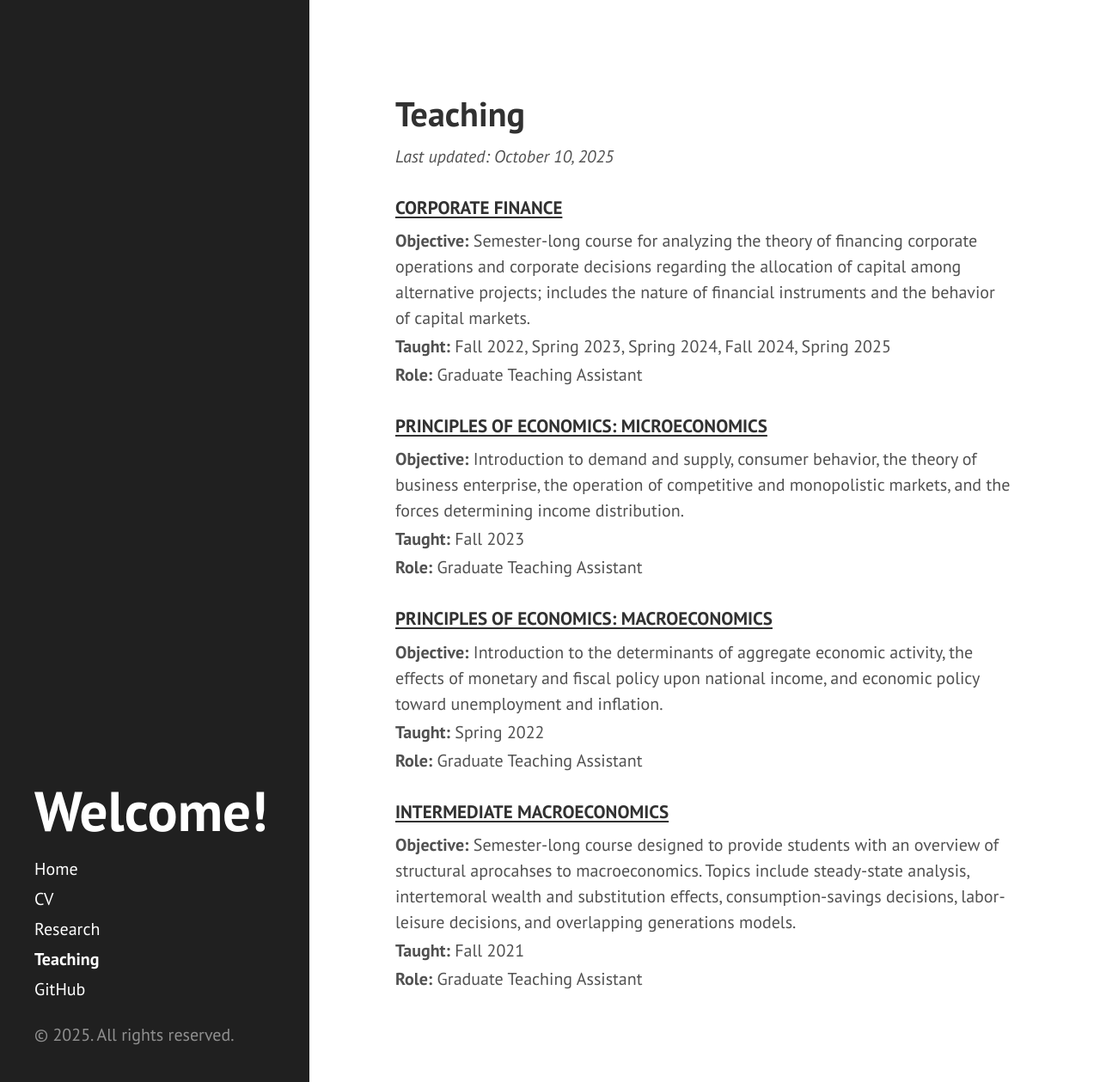
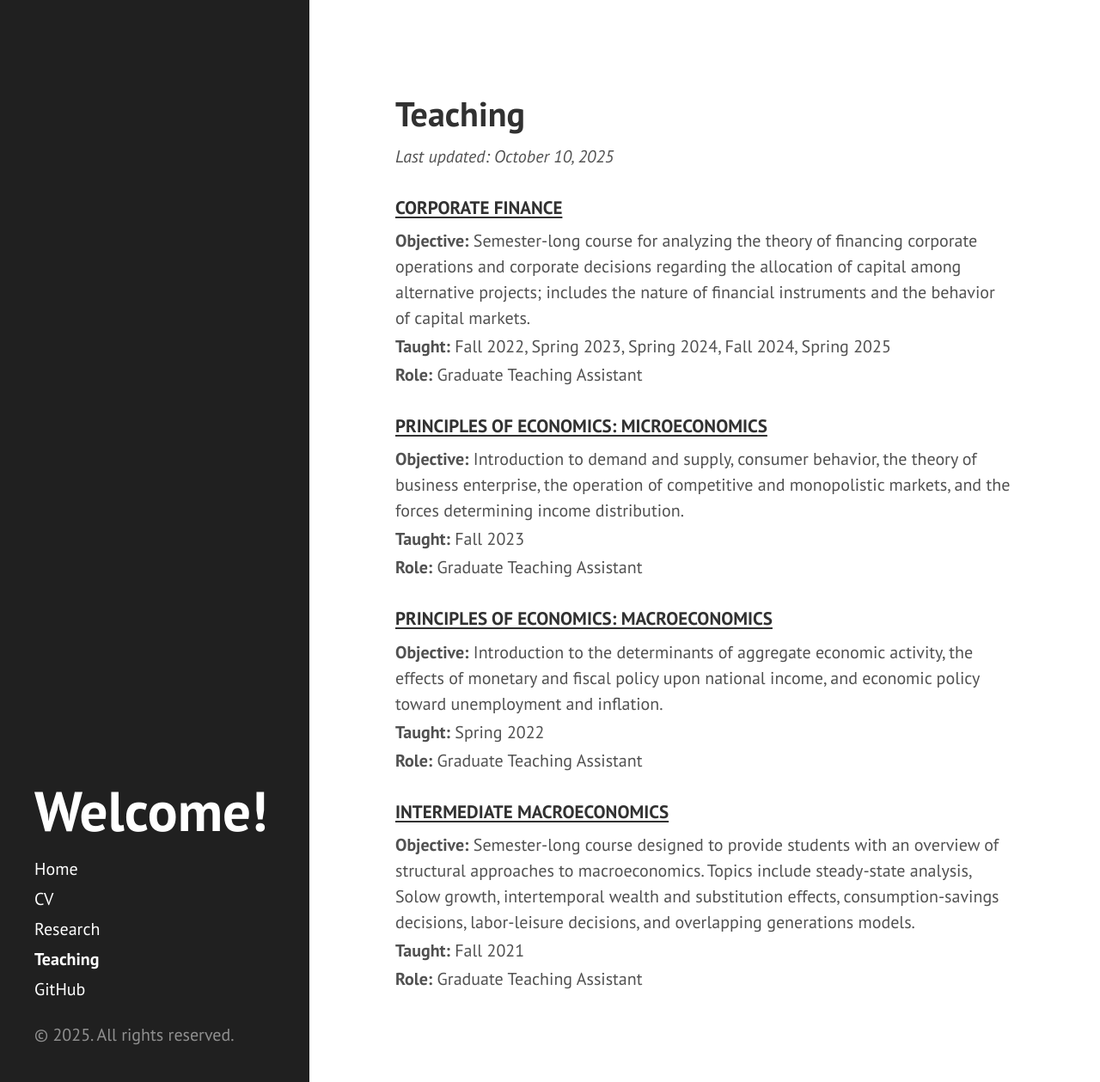
Before and after one commit to jwilhoite/jwilhoite.github.io, a Jekyll site: the page built from teaching.md, in a window 1280 px wide and 1259 px high. Shown: the whole window at 86% size. Built offline with Jekyll 4.4.1, drawn with Linux system fonts in a browser that asks for light colours.

Commit message:
Update teaching.md

```diff
--- a/teaching.md
+++ b/teaching.md
@@ -37,7 +37,7 @@ _Last updated: {{ page.last_updated | date: "%B %d, %Y" }}_
 <h3 class="course-title">INTERMEDIATE MACROECONOMICS</h3>
 
 <div class="facts">
-  <div class="fact"><span class="label">Objective:</span> Semester-long course designed to provide students with an overview of structural aprocahses to macroeconomics. Topics include steady-state analysis, intertemoral wealth and substitution effects, consumption-savings decisions, labor-leisure decisions, and overlapping generations models. </div>
+  <div class="fact"><span class="label">Objective:</span> Semester-long course designed to provide students with an overview of structural approaches to macroeconomics. Topics include steady-state analysis, Solow growth, intertemporal wealth and substitution effects, consumption-savings decisions, labor-leisure decisions, and overlapping generations models. </div>
   <div class="fact"><span class="label">Taught:</span> Fall 2021 </div>
   <div class="fact"><span class="label">Role:</span> Graduate Teaching Assistant</div>
 </div>
```
